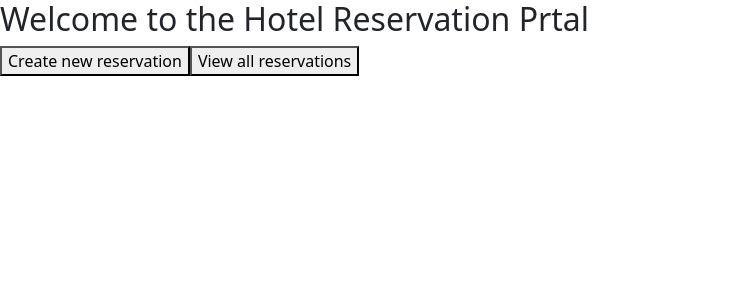
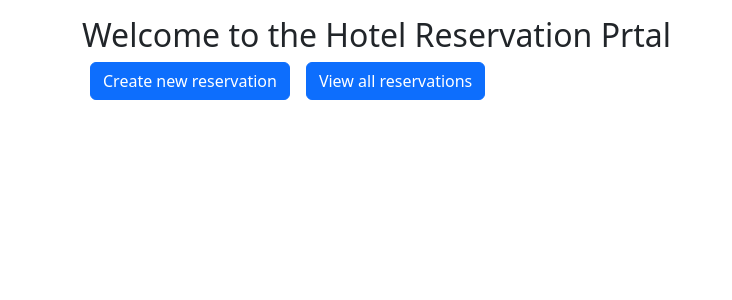
Before and after one commit to rupindersingh91/ng-hotel-app, an Angular app: page / in a window 1280 px wide. Shown: the top 300 px of the page, without its empty margins (0-732 px from the left). Built offline with nearby package versions, Linux system fonts and the light colour scheme.

Commit message:
home page updated

```diff
--- a/src/app/app.component.html
+++ b/src/app/app.component.html
@@ -1,2 +1,4 @@
 
-<router-outlet></router-outlet>
+<div class="container">
+    <router-outlet></router-outlet>
+</div>
--- a/src/app/home/home.component.html
+++ b/src/app/home/home.component.html
@@ -1,7 +1,7 @@
-<div>
+<div class="tet-center my-3">
     <h2>
         Welcome to the Hotel Reservation Prtal
     </h2>
-    <button [routerLink]="['/new']">Create new reservation</button>
-    <button [routerLink]="['/list']">View all reservations</button>
+    <button class="btn btn-primary mx-2" [routerLink]="['/new']">Create new reservation</button>
+    <button class="btn btn-primary mx-2" [routerLink]="['/list']">View all reservations</button>
 </div>
```
